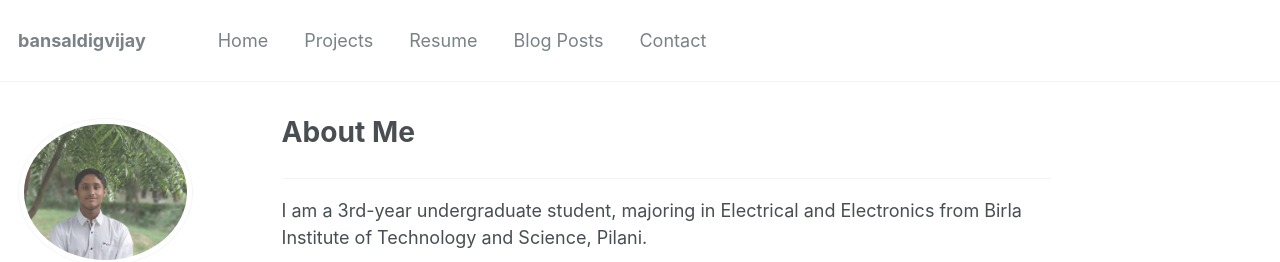
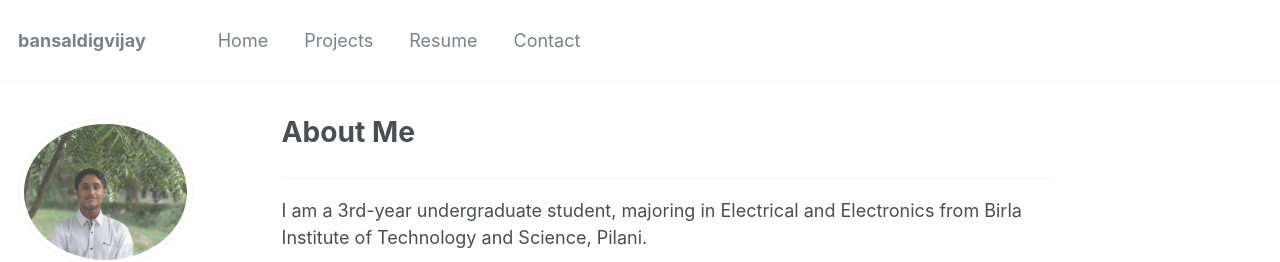
Before and after one commit to digvijay-bansal/digvijay-bansal.github.io, a Jekyll site: the page built from _pages/about.md, in a window 1280 px wide and 1089 px high. Shown: the top 262 px of the window. Built offline with Jekyll 4.4.1, drawn with Linux system fonts in a browser that asks for light colours.

Commit message:
Update navigation.yml

```diff
--- a/_data/navigation.yml
+++ b/_data/navigation.yml
@@ -7,10 +7,9 @@ main:
     url: /Projects/
 
   - title: "Resume"
-    url: /files/Anirudh_resume.pdf
+    url: /files/digvijayCV.pdf
 
-  - title: "Blog Posts"
-    url: /Blog Posts/
+
 
   - title: "Contact"
     url: /Contact/
```
